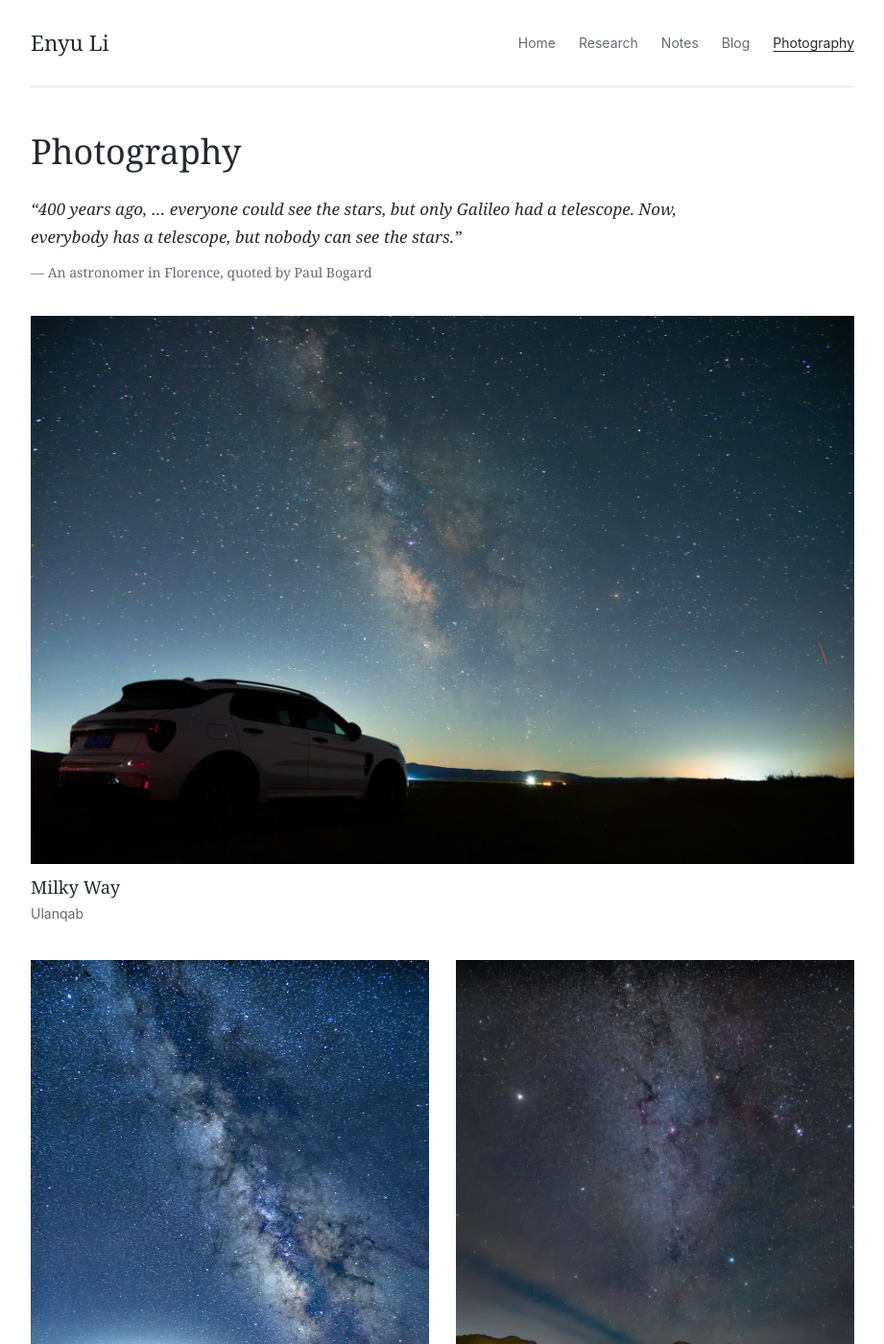
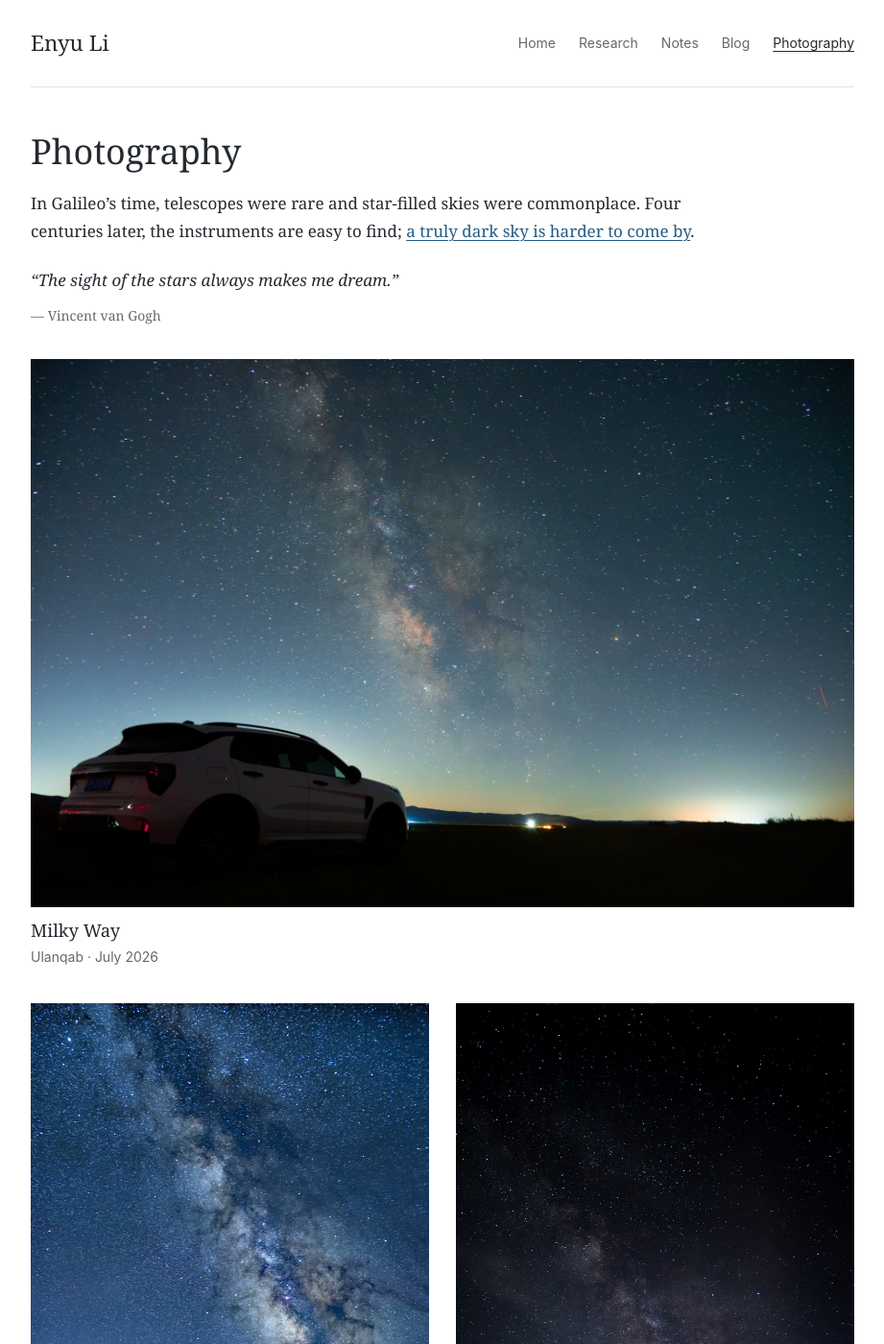
Before and after one commit to Enyu2023/Enyu2023.github.io, a Jekyll site: the page built from photography.html, in a window 1280 px wide and 1400 px high. Shown: the whole window at 96% size, without its empty margins (179-1100 px from the left). Built offline with Jekyll 4.4.1, drawn with Linux system fonts in a browser that asks for light colours; some of the changed text lies outside the part shown.

Commit message:
Refine photography selection, introduction, and dated captions

```diff
--- a/_data/photography.yml
+++ b/_data/photography.yml
@@ -1,7 +1,11 @@
+intro: >-
+  In Galileo’s time, telescopes were rare and star-filled skies were commonplace.
+  Four centuries later, the instruments are easy to find;
+  [a truly dark sky is harder to come by](https://www.theatlantic.com/technology/archive/2013/07/let-there-be-night/278070/).
 quote:
-  text: "400 years ago, … everyone could see the stars, but only Galileo had a telescope. Now, everybody has a telescope, but nobody can see the stars."
-  attribution: "An astronomer in Florence, quoted by Paul Bogard"
-  source: "https://www.theatlantic.com/technology/archive/2013/07/let-there-be-night/278070/"
+  text: "The sight of the stars always makes me dream."
+  attribution: "Vincent van Gogh"
+  source: "https://vangoghletters.org/vg/letters/let638/letter.html"
 photos:
   - image: "/assets/photography/ulanqab-night.jpg"
     full_image: "/assets/photography/ulanqab-night-large.jpg"
@@ -10,6 +14,7 @@
     width: 1800
     height: 1198
     location: "Ulanqab"
+    date: "July 2026"
     featured: true
   - image: "/assets/photography/ulanqab-milky-way.jpg"
     full_image: "/assets/photography/ulanqab-milky-way-large.jpg"
@@ -18,56 +23,51 @@
     width: 798
     height: 1200
     location: "Ulanqab"
+    date: "July 2026"
+  - image: "/assets/photography/chifeng-milky-way.jpg"
+    full_image: "/assets/photography/chifeng-milky-way-large.jpg"
+    alt: "A person silhouetted at a wooden railing beneath the Milky Way."
+    title: "Beneath the Milky Way"
+    width: 798
+    height: 1200
+    location: "Chifeng"
+    date: "July 2025"
   - image: "/assets/photography/milky-way-mountains.jpg"
     full_image: "/assets/photography/milky-way-mountains-large.jpg"
     alt: "A dense band of stars above a mountain ridge, with a railing in the foreground."
     title: "Milky Way above the mountains"
     width: 927
     height: 1200
+    location: "Beijing"
+    date: "December 2025"
   - image: "/assets/photography/star-field.jpg"
     full_image: "/assets/photography/star-field-large.jpg"
     alt: "Dense stars and the band of the Milky Way above silhouetted branches."
     title: "Star field"
     width: 1200
     height: 798
-  - image: "/assets/photography/ulanqab-stargazing.jpg"
-    full_image: "/assets/photography/ulanqab-stargazing-large.jpg"
-    alt: "Four people facing the Milky Way beside a parked car."
-    title: "Under the Milky Way"
-    width: 1200
-    height: 798
-    location: "Ulanqab"
+    date: "December 2025"
   - image: "/assets/photography/night-sky-streak-2.jpg"
     full_image: "/assets/photography/night-sky-streak-2-large.jpg"
     alt: "A diagonal meteor crossing a dark star field above branches."
     title: "Geminids I"
     width: 1200
     height: 799
-    date: "14 December 2025"
+    date: "December 2025"
+    location: "Beijing"
   - image: "/assets/photography/night-sky-streak-1.jpg"
     full_image: "/assets/photography/night-sky-streak-1-large.jpg"
     alt: "A bright meteor beneath a star-filled sky, with branches at the lower right."
     title: "Geminids II"
     width: 1200
     height: 927
-    date: "14 December 2025"
+    date: "December 2025"
+    location: "Beijing"
   - image: "/assets/photography/night-sky-streak-3.jpg"
     full_image: "/assets/photography/night-sky-streak-3-large.jpg"
     alt: "A short bright meteor above a wide field of stars, with Orion toward the lower right."
     title: "Geminids III"
     width: 1200
     height: 798
-    date: "14 December 2025"
-  - image: "/assets/photography/ulanqab-under-the-stars.jpg"
-    full_image: "/assets/photography/ulanqab-under-the-stars-large.jpg"
-    alt: "Four people posing beside a car beneath the Milky Way."
-    title: "Under the stars"
-    width: 1200
-    height: 798
-    location: "Ulanqab"
-  - image: "/assets/photography/stargazing-mountains.jpg"
-    full_image: "/assets/photography/stargazing-mountains-large.jpg"
-    alt: "Five people and camera tripods beneath the stars beside a mountain ridge."
-    title: "Stargazing"
-    width: 1200
-    height: 798
+    date: "December 2025"
+    location: "Beijing"
--- a/photography.html
+++ b/photography.html
@@ -6,6 +6,7 @@
 ---
 <header class="page-heading">
   <h1>Photography</h1>
+  {% if site.data.photography.intro %}<div class="photography-introduction">{{ site.data.photography.intro | markdownify }}</div>{% endif %}
   {% assign quote = site.data.photography.quote %}
   {% if quote.text %}
     <figure class="photography-quote">
```
Also changed, not shown: README.md, assets/photography/chifeng-milky-way-large.jpg (added), assets/photography/chifeng-milky-way.jpg (added), assets/photography/stargazing-mountains-large.jpg (deleted), assets/photography/stargazing-mountains.jpg (deleted), assets/photography/ulanqab-stargazing-large.jpg (deleted), assets/photography/ulanqab-stargazing.jpg (deleted), assets/photography/ulanqab-under-the-stars-large.jpg (deleted), assets/photography/ulanqab-under-the-stars.jpg (deleted).
